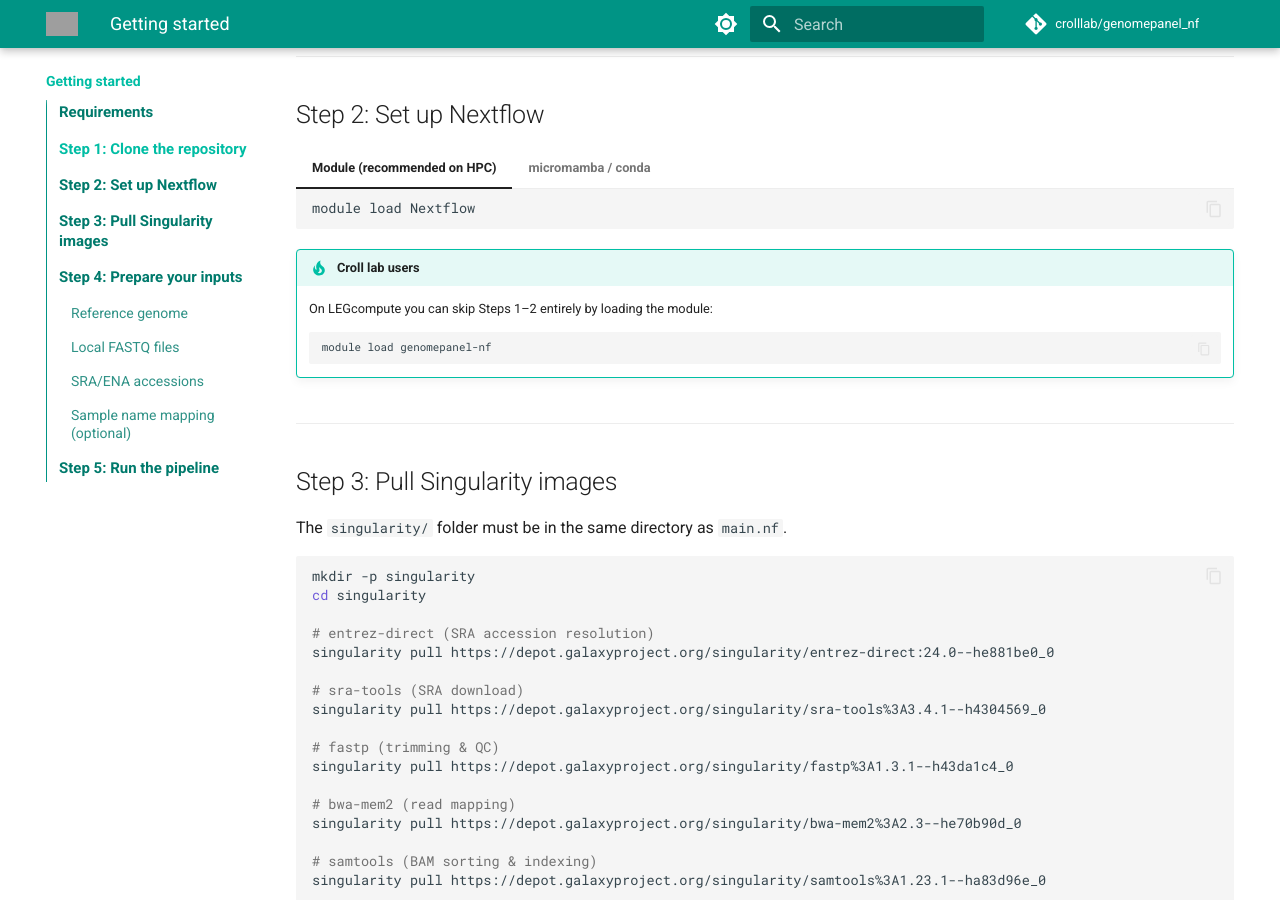
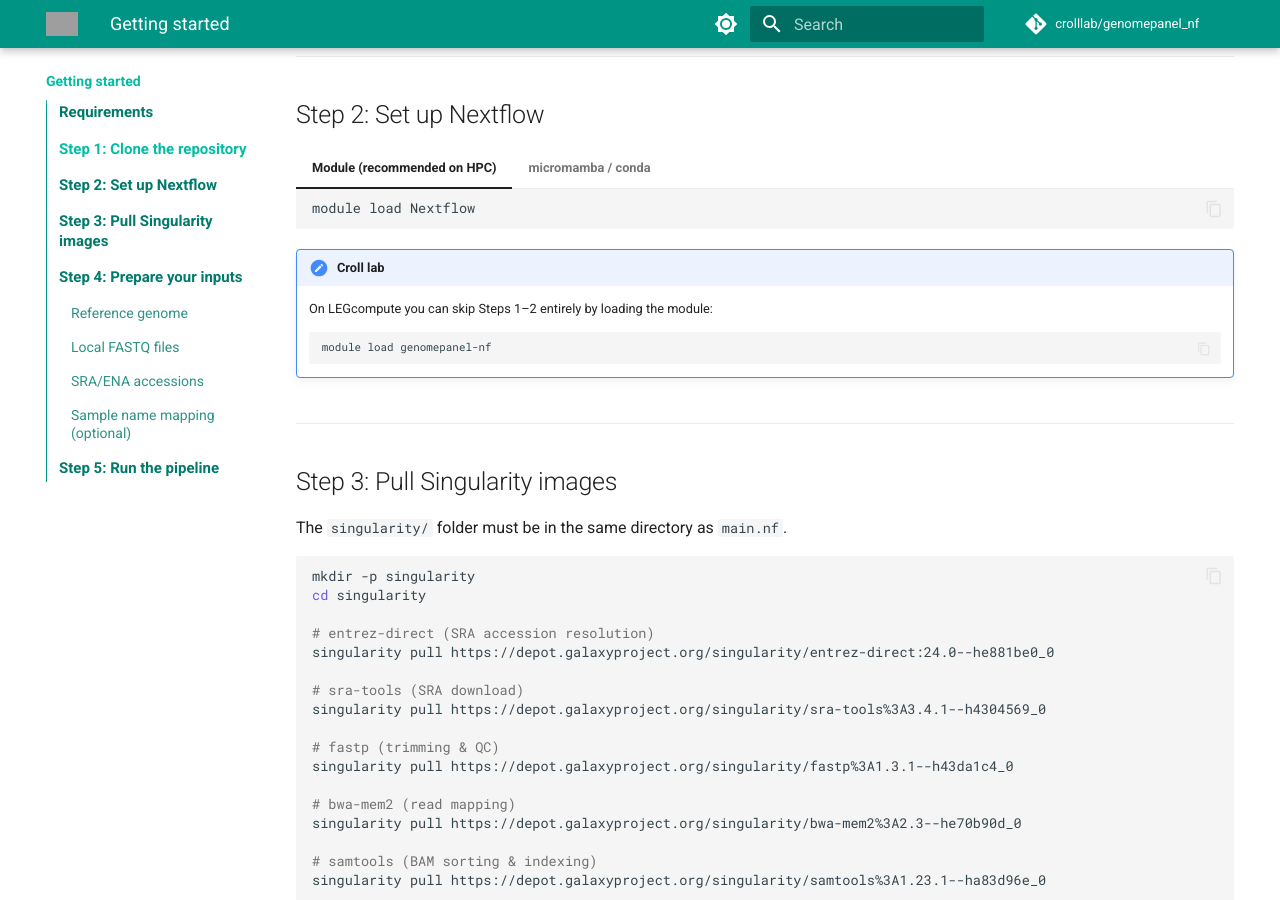
Before and after one commit to crolllab/genomepanel_nf, an MkDocs documentation site: the page built from docs/getting-started.md, in a window 1280 px wide and 900 px high, scrolled down 550 px. Built offline with MkDocs 1.6.1 and Material for MkDocs 9.7.7, drawn with Linux system fonts in a browser that asks for light colours; comment, search, counter and statistics services are not loaded; the version menu is left out; grey boxes are pictures that could not be loaded.

````diff
--- a/docs/getting-started.md
+++ b/docs/getting-started.md
@@ -26,7 +26,7 @@ cd genomepanel_nf
     module load Nextflow
     ```
 
-    !!! tip "Croll lab users"
+    !!! note "Croll lab"
         On LEGcompute you can skip Steps 1–2 entirely by loading the module:
         ```bash
         module load genomepanel-nf
````
Also changed, not shown: docs/index.md (+0 -2 lines).
